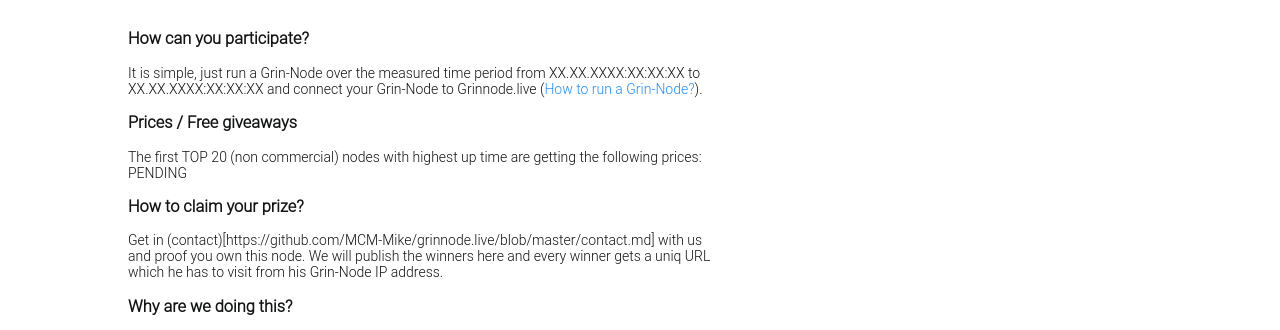
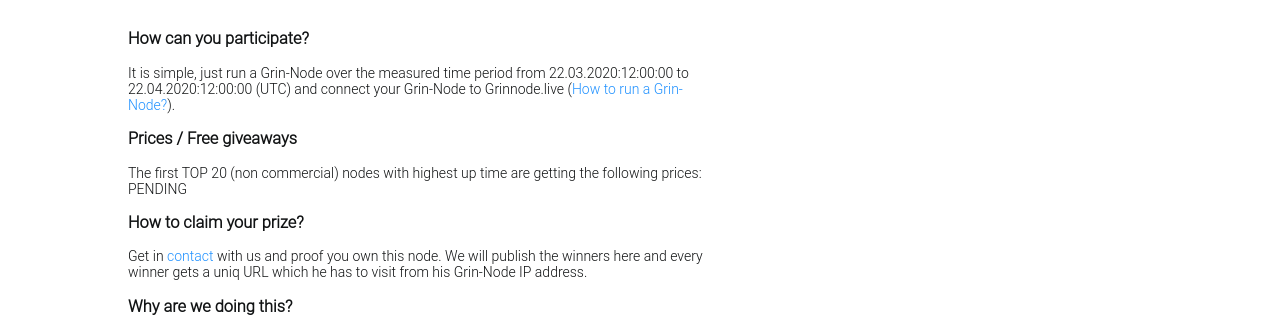
Before and after one commit to Grinnode-live/grinnode-live-frontend, a Vue app: page /challenge in a window 1280 px wide. Shown: the part 171-501 px from the top of the page. Built offline with nearby package versions, Linux system fonts and the light colour scheme; no server answers.

Commit message:
Update Challenge.vue

```diff
--- a/src/views/Challenge.vue
+++ b/src/views/Challenge.vue
@@ -7,7 +7,7 @@
                     <h3>How can you participate?</h3>
                     <p>
                         It is simple, just run a Grin-Node over the measured time period
-                        from XX.XX.XXXX:XX:XX:XX to XX.XX.XXXX:XX:XX:XX and connect your
+                        from 22.03.2020:12:00:00 to 22.04.2020:12:00:00 (UTC) and connect your
                         Grin-Node to Grinnode.live
                         (<router-link exact to="/faq">How to run a Grin-Node?</router-link>).
                     </p>
@@ -21,7 +21,7 @@
 
                     <h3>How to claim your prize?</h3>
                     <p>
-                        Get in (contact)[https://github.com/MCM-Mike/grinnode.live/blob/master/contact.md] with us and proof you own this node.
+                        Get in <a target="_blank" href="https://github.com/MCM-Mike/grinnode.live/blob/master/contact.md">contact</a> with us and proof you own this node.
                         We will publish the winners here and every winner gets a uniq URL which he has to visit from his Grin-Node IP address.
                     </p>
 
```
